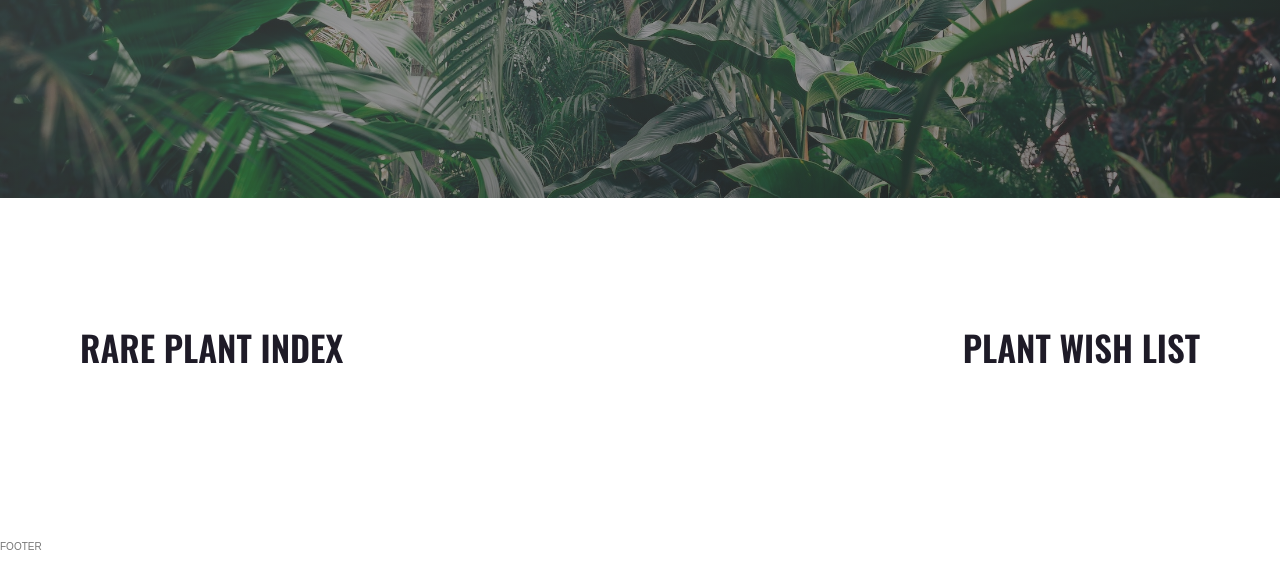
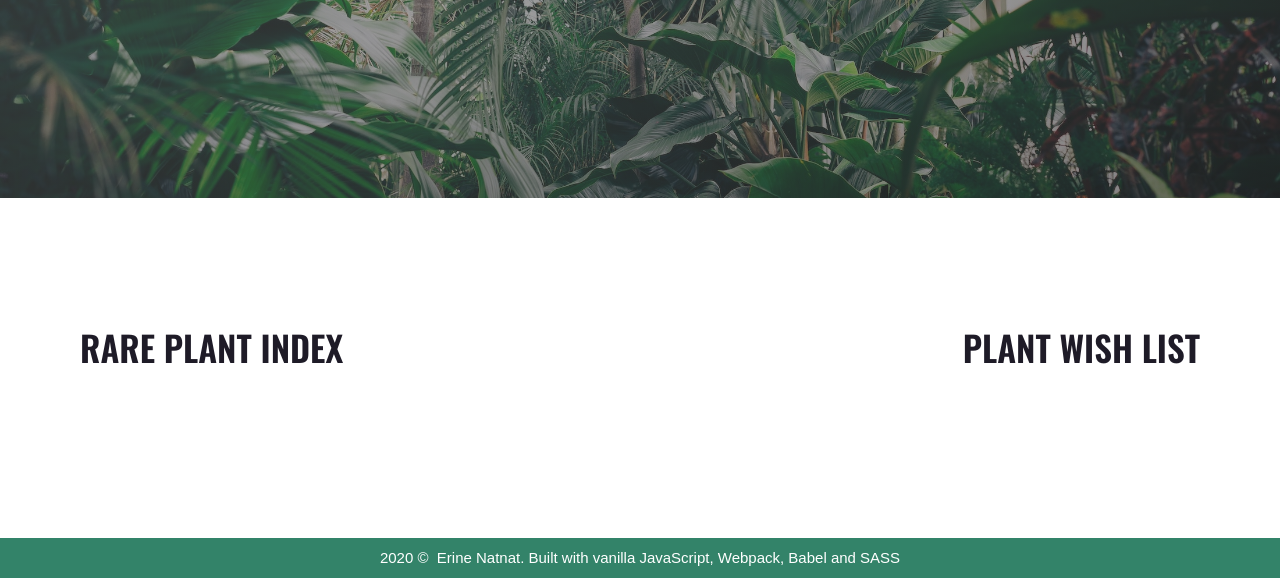
Before and after one commit to rinster/PlantyToWishFor, a website built with webpack: page src/index.html in a window 1280 px wide. Shown: the part 402-980 px from the top of the page. Before the commit the page ends 957 px from the top, so only its background shows below. Built offline with nearby package versions, Linux system fonts and the light colour scheme; files whose address does not match are found by name.

Commit message:
Footer styling

```diff
--- a/src/index.html
+++ b/src/index.html
@@ -64,7 +64,7 @@
 
     <!-- Footer -->
     <footer>
-        FOOTER
+        2020 &#169; &nbsp; <a href="http://enatnat.com" target="_blank">Erine Natnat.</a> &nbsp;Built with vanilla JavaScript, Webpack, Babel and SASS
     </footer>
     <!-- <h3>Hello Planties!</h3>
     <img id="PhiloMelano" alt="Philodendron Melanochrysum">
--- a/src/styles/scss/base/_base.scss
+++ b/src/styles/scss/base/_base.scss
@@ -26,6 +26,15 @@ body {
     @include respond(tab-port) {
         padding: 0;
     }
+
+    a {
+        color: $color-white;
+        text-decoration: none;
+
+        &:hover {
+            color: $color-primary;
+        }
+    }
 }
 ::selection {
     background-color: $color-primary;
--- /dev/null
+++ b/src/styles/scss/layout/_footer.scss
@@ -0,0 +1,10 @@
+footer {
+    background-color: $color-primary-dark;
+    min-height: 4rem;
+    color: $color-white;
+    font-size: 1.5rem;
+
+    display: flex;
+    justify-content: center;
+    align-items: center;
+}
--- a/src/styles/scss/main.scss
+++ b/src/styles/scss/main.scss
@@ -12,5 +12,6 @@
 @import "components/plantWishList";
 
 @import "layout/header";
+@import "layout/footer";
 
 @import "pages/home";
```
